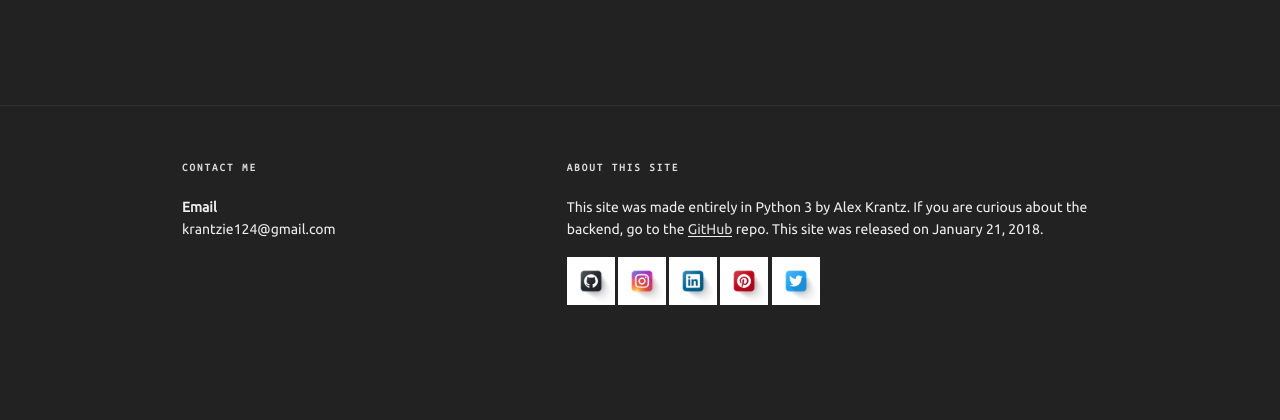
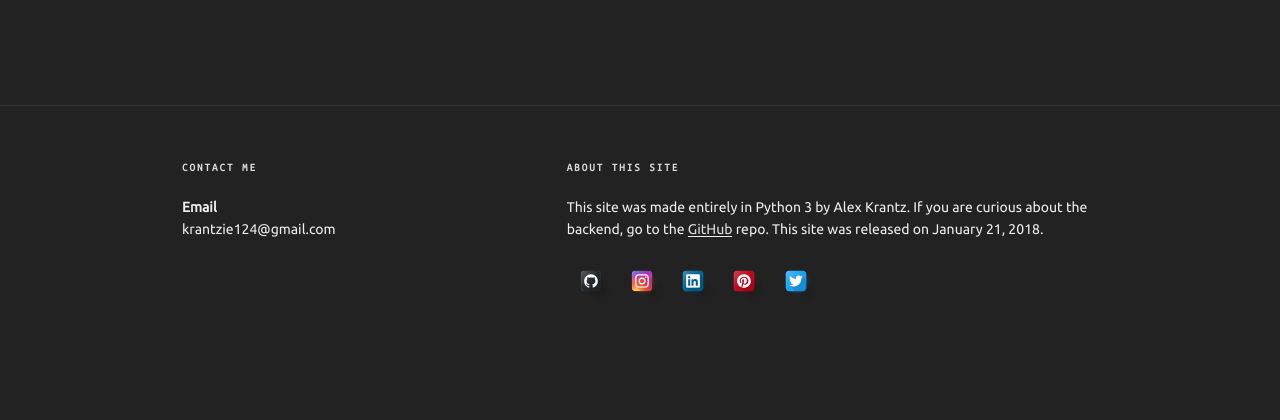
Before and after one commit to Krantz-Man/krantz-challenge, a Flask app: page /home in a window 1280 px wide. Shown: the part 5335-5755 px from the top of the page. Run offline with Flask 2, Linux system fonts and the light colour scheme; some libraries are stand-ins or nearby versions; some web fonts are replaced.

Commit message:
update image format

```diff
--- a/templates/index.html
+++ b/templates/index.html
@@ -379,11 +379,11 @@
                                     <p>This site was made entirely in Python 3 by Alex Krantz. If you are curious about the backend, go to the <a href="https://github.com/akrantz01/krantz-challenge">GitHub</a> repo. This site was released on January 21, 2018.</p>
                                 </div>
                                 <div>
-                                    <span id="social-gh" style="cursor: pointer"><img src="{{ url_for('static', filename='img/github.png') }}" class="social-img"></span>
-                                    <span id="social-ig" style="cursor: pointer"><img src="{{ url_for('static', filename='img/instagram.png') }}" class="social-img"></span>
-                                    <span id="social-li" style="cursor: pointer"><img src="{{ url_for('static', filename='img/linkedin.png') }}" class="social-img"></span>
-                                    <span id="social-pt" style="cursor: pointer"><img src="{{ url_for('static', filename='img/pinterest.png') }}" class="social-img"></span>
-                                    <span id="social-tw" style="cursor: pointer"><img src="{{ url_for('static', filename='img/twitter.png') }}" class="social-img"></span>
+                                    <span id="social-gh" style="cursor: pointer"><img src="{{ url_for('static', filename='img/github.svg') }}" class="social-img"></span>
+                                    <span id="social-ig" style="cursor: pointer"><img src="{{ url_for('static', filename='img/instagram.svg') }}" class="social-img"></span>
+                                    <span id="social-li" style="cursor: pointer"><img src="{{ url_for('static', filename='img/linkedin.svg') }}" class="social-img"></span>
+                                    <span id="social-pt" style="cursor: pointer"><img src="{{ url_for('static', filename='img/pinterest.svg') }}" class="social-img"></span>
+                                    <span id="social-tw" style="cursor: pointer"><img src="{{ url_for('static', filename='img/twitter.svg') }}" class="social-img"></span>
                                 </div>
                             </section>
                         </div>
```
Also changed, not shown: static/img/github.png (deleted), static/img/github.svg (added), static/img/instagram.png (deleted), static/img/instagram.svg (added), static/img/linkedin.png (deleted), static/img/linkedin.svg (added), static/img/pinterest.png (deleted), static/img/pinterest.svg (added), static/img/twitter.png (deleted), static/img/twitter.svg (added).
